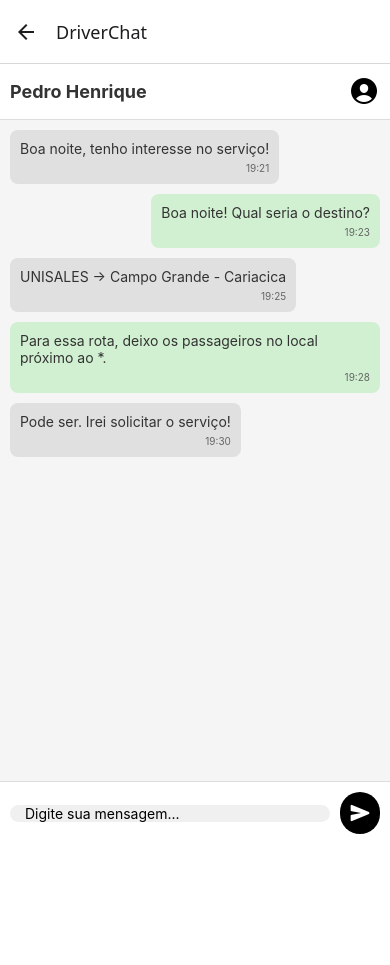
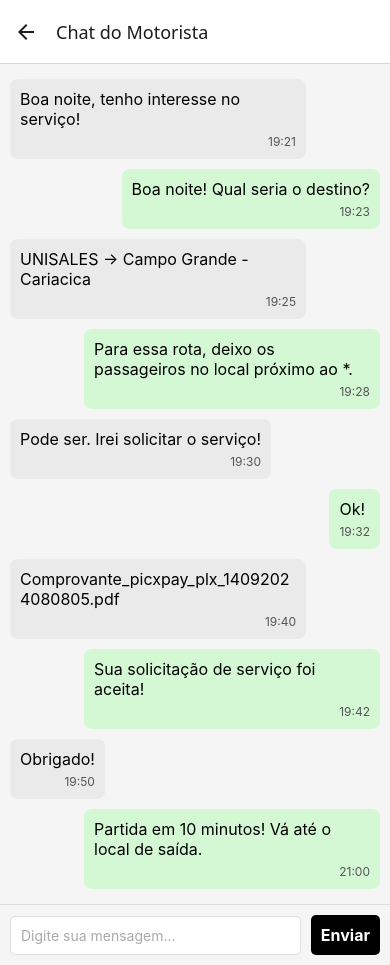
Before and after one commit to llluanferreira/vanilla-app, a React Native app: screen /DriverChat in a window 390 px wide. Before the commit the page ends 844 px from the top, so only its background shows below. Built offline with nearby package versions, Linux system fonts and the light colour scheme.

Commit message:
Adicionado alterações ao chat do motorista

```diff
--- a/App.js
+++ b/App.js
@@ -25,7 +25,9 @@ export default function App() {
         <Stack.Screen name="EditProfile" component={EditStudentProfileScreen} options={{ title: 'Editar Perfil' }} />
         <Stack.Screen name="DriverDashboard" component={DriverDashboard} options={{ title: 'Dashboard do Motorista' }} />
         <Stack.Screen name="AddRoute" component={AddRoute} options={{ title: 'Adicionar Rota' }} />
-        <Stack.Screen name="DriverChat" component={DriverChat} />
+        <Stack.Screen name="DriverChat" component={DriverChat} options={{title: 'Chat do Motorista'}}
+        />
+
       </Stack.Navigator>
     </NavigationContainer>
   );
--- a/screens/DriverChat.js
+++ b/screens/DriverChat.js
@@ -7,45 +7,51 @@ import {
     StyleSheet,
     FlatList,
 } from 'react-native';
-import { Ionicons } from '@expo/vector-icons';
 
 export default function DriverChat({ navigation }) {
     const [messages, setMessages] = useState([
-        { id: '1', text: 'Boa noite, tenho interesse no serviço!', sender: 'student', time: '19:21' },
-        { id: '2', text: 'Boa noite! Qual seria o destino?', sender: 'driver', time: '19:23' },
-        { id: '3', text: 'UNISALES -> Campo Grande - Cariacica', sender: 'student', time: '19:25' },
-        { id: '4', text: 'Para essa rota, deixo os passageiros no local próximo ao *.', sender: 'driver', time: '19:28' },
-        { id: '5', text: 'Pode ser. Irei solicitar o serviço!', sender: 'student', time: '19:30' },
+        { id: '1', sender: 'estudante', text: 'Boa noite, tenho interesse no serviço!', time: '19:21' },
+        { id: '2', sender: 'motorista', text: 'Boa noite! Qual seria o destino?', time: '19:23' },
+        { id: '3', sender: 'estudante', text: 'UNISALES -> Campo Grande - Cariacica', time: '19:25' },
+        { id: '4', sender: 'motorista', text: 'Para essa rota, deixo os passageiros no local próximo ao *.', time: '19:28' },
+        { id: '5', sender: 'estudante', text: 'Pode ser. Irei solicitar o serviço!', time: '19:30' },
+        { id: '6', sender: 'motorista', text: 'Ok!', time: '19:32' },
+        { id: '7', sender: 'estudante', text: 'Comprovante_picxpay_plx_14092024080805.pdf', time: '19:40' },
+        { id: '8', sender: 'motorista', text: 'Sua solicitação de serviço foi aceita!', time: '19:42' },
+        { id: '9', sender: 'estudante', text: 'Obrigado!', time: '19:50' },
+        { id: '10', sender: 'motorista', text: 'Partida em 10 minutos! Vá até o local de saída.', time: '21:00' },
     ]);
 
+
     const renderMessage = ({ item }) => (
-        <View style={[styles.messageContainer, item.sender === 'driver' ? styles.driverMessage : styles.studentMessage]}>
+        <View
+            style={[
+                styles.messageContainer,
+                item.sender === 'motorista' ? styles.motorista : styles.estudante,
+            ]}
+        >
             <Text style={styles.messageText}>{item.text}</Text>
             <Text style={styles.messageTime}>{item.time}</Text>
         </View>
     );
 
     return (
+
         <View style={styles.container}>
-            {/* Header */}
-            <View style={styles.header}>
-                <Text style={styles.headerTitle}>Pedro Henrique</Text>
-                <Ionicons name="person-circle" size={32} color="#000" />
-            </View>
-
-            {/* Chat Messages */}
             <FlatList
                 data={messages}
                 keyExtractor={(item) => item.id}
                 renderItem={renderMessage}
-                style={styles.chatArea}
+                style={styles.chatList}
             />
-
-            {/* Input Area */}
-            <View style={styles.inputArea}>
-                <TextInput style={styles.input} placeholder="Digite sua mensagem..." />
+            <View style={styles.inputContainer}>
+                <TextInput
+                    style={styles.input}
+                    placeholder="Digite sua mensagem..."
+                    placeholderTextColor="#aaa"
+                />
                 <TouchableOpacity style={styles.sendButton}>
-                    <Ionicons name="send" size={20} color="#fff" />
+                    <Text style={styles.sendButtonText}>Enviar</Text>
                 </TouchableOpacity>
             </View>
         </View>
@@ -58,66 +64,66 @@ const styles = StyleSheet.create({
         backgroundColor: '#f5f5f5',
     },
     header: {
-        flexDirection: 'row',
-        justifyContent: 'space-between',
+        padding: 15,
+        backgroundColor: '#000',
         alignItems: 'center',
-        padding: 10,
-        backgroundColor: '#fff',
-        borderBottomWidth: 1,
-        borderBottomColor: '#ddd',
     },
-    headerTitle: {
-        fontSize: 18,
+    title: {
+        color: '#fff',
+        fontSize: 20,
         fontWeight: 'bold',
-        color: '#333',
     },
-    chatArea: {
+    chatList: {
         flex: 1,
         padding: 10,
     },
     messageContainer: {
-        marginBottom: 10,
+        marginVertical: 5,
         padding: 10,
         borderRadius: 8,
+        maxWidth: '80%',
     },
-    driverMessage: {
+    motorista: {
         alignSelf: 'flex-end',
-        backgroundColor: '#d1f0d1',
+        backgroundColor: '#d4f8d4',
     },
-    studentMessage: {
+    estudante: {
         alignSelf: 'flex-start',
-        backgroundColor: '#e0e0e0',
+        backgroundColor: '#eaeaea',
     },
     messageText: {
-        fontSize: 14,
-        color: '#333',
+        fontSize: 16,
     },
     messageTime: {
-        fontSize: 10,
-        color: '#666',
+        fontSize: 12,
+        color: '#555',
+        marginTop: 5,
         textAlign: 'right',
-        marginTop: 5,
     },
-    inputArea: {
+    inputContainer: {
         flexDirection: 'row',
         alignItems: 'center',
         padding: 10,
         borderTopWidth: 1,
         borderColor: '#ddd',
-        backgroundColor: '#fff',
     },
     input: {
         flex: 1,
-        backgroundColor: '#f0f0f0',
-        borderRadius: 20,
-        paddingHorizontal: 15,
+        backgroundColor: '#fff',
+        borderRadius: 5,
+        padding: 10,
         marginRight: 10,
+        borderWidth: 1,
+        borderColor: '#ddd',
     },
     sendButton: {
         backgroundColor: '#000',
         padding: 10,
-        borderRadius: 20,
-        alignItems: 'center',
-        justifyContent: 'center',
+        borderRadius: 5,
+    },
+    sendButtonText: {
+        color: '#fff',
+        fontSize: 16,
+        fontWeight: 'bold',
     },
 });
```
